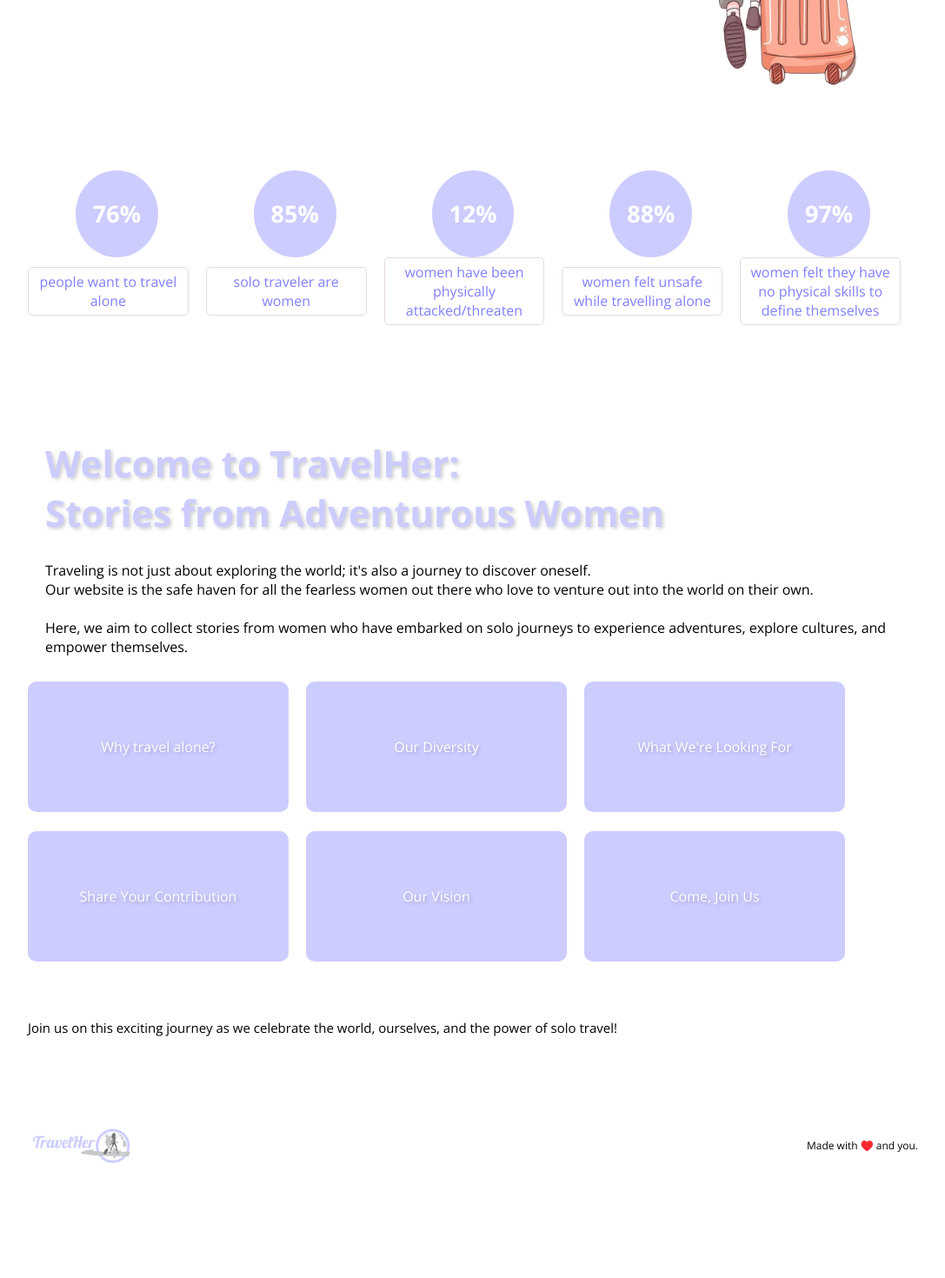
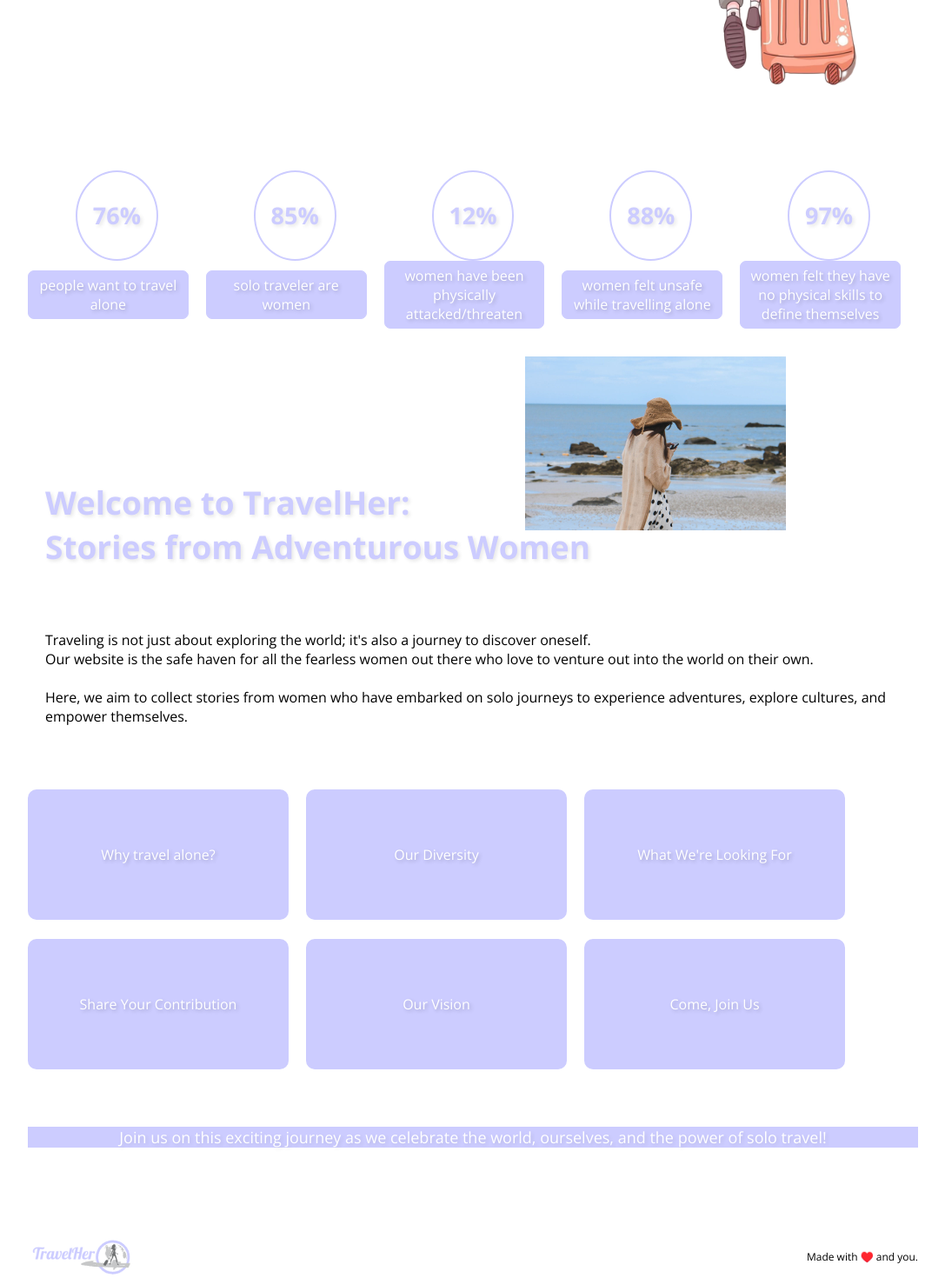
Before and after one commit to karen-karyen-lky/techlabs23-travelher, a React (Create React App) app in the folder client/: page / in a window 1280 px wide. Shown: the part 390-1860 px from the top of the page at 87% size, without its empty margins (96-1183 px from the left). Before the commit the page ends 1732 px from the top, so only its background shows below. Built offline with nearby package versions, Linux system fonts and the light colour scheme.

Commit message:
änderung

```diff
--- a/client/src/components/Facts.jsx
+++ b/client/src/components/Facts.jsx
@@ -1,4 +1,5 @@
 import React from 'react'
+import landing from '../img/landing.jpg';
 
 const Facts = () => {
   return (
@@ -26,9 +27,14 @@ const Facts = () => {
         <br></br>
         <br></br>
         <br></br>
+        <br></br>
           <div>
+          <img src={landing} alt="landing" id="landing"/>
+          <br></br>
             <h3>Welcome to TravelHer:<br></br>
                 Stories from Adventurous Women</h3>
+                <br></br>
+                <br></br>
                 <br></br>
           </div>
               <div className='invitation'>
@@ -37,6 +43,8 @@ const Facts = () => {
               </span>
               </div>
                 <br></br>
+                    <br></br>
+                    <br></br>
                     <br></br>
                     <div class="container">
         <div class="element">
--- a/client/src/components/Hero.jsx
+++ b/client/src/components/Hero.jsx
@@ -17,6 +17,7 @@ const Hero = () => {
       <div className="home-banner-container">
         <img src={BannerFoto} alt="" height="400"/>
       </div>
+
     </div>
   )
 }
--- a/client/src/style.scss
+++ b/client/src/style.scss
@@ -40,7 +40,8 @@ $darkPurple: #8080FF;
     }
 
     .description{
-      color: $darkPurple;
+      color: white;
+      text-shadow: 2px 2px 4px rgba(0, 0, 0, 0.2);
       /* Style the parent container as a horizontal list */
       .horizontal-list {
         list-style: none;
@@ -56,16 +57,21 @@ $darkPurple: #8080FF;
         width: 200px;
         margin-right: 20px; /* Add space between items */
         padding: 5px 10px;
-        border: 1px solid $sand;
-        border-radius: 5px;
+        border: 1px solid $lightPurple;
+        border-radius: 7px;
+        background-color: $lightPurple;
       }
     }
 
     .dot {
       height: 100px;
       width: 100px;
-      background-color: $lightPurple; /* Use your color code here */
+      background-color: white; /* Use your color code here */
+      color: $lightPurple;
+      text-shadow: 2px 2px 4px rgba(0, 0, 0, 0.1);
       border-radius: 50%;
+      border-color: $lightPurple;
+      border: 2px solid $lightPurple;
       display: inline-block;
       margin: 0 55px; /* Adjust margin as needed */
       text-align: center; /* Center align text inside circle */
@@ -81,12 +87,19 @@ $darkPurple: #8080FF;
       color: inherit;
     }
 
+#landing{
+  width: 300px; /* Neue Breite des Bildes */
+    height: auto; /* Automatische Anpassung der Höhe, um das Seitenverhältnis zu erhalten */
+    position: absolute; /* Absolute Positionierung */
+    top: 800px; /* Abstand von oben */
+    left: 700px;
+}
     h3{
       color: #CCCCFF;
-      font-size: 42px;
+      font-size: 37px;
       text-align: left;
       padding: 20px;
-      text-shadow: 2px 2px 4px rgba(0, 0, 0, 0.2);
+      text-shadow: 2px 2px 4px rgba(0, 0, 0, 0.1);
     }
 
     .invitation{
@@ -156,8 +169,15 @@ $darkPurple: #8080FF;
 }
 
 .goodbye{
-  font-size: 15px;
-  text-align: left;
+  font-size: 18px;
+  text-align: center;
+}
+
+.container2{
+  background-color: $lightPurple;
+  text-align: center;
+  color: white;
+  text-shadow: 2px 2px 4px rgba(0, 0, 0, 0.1);
 }
 
     //LOGIN & REGISTER
@@ -474,7 +494,8 @@ $darkPurple: #8080FF;
         }
         h1 {
           font-size: 42px;
-          color: #333;
+          color: $lightPurple;
+          text-shadow: 2px 2px 4px rgba(0, 0, 0, 0.1);
         }
         p {
           text-align: justify;
```
Also changed, not shown: client/src/img/landing.jpg (added).
